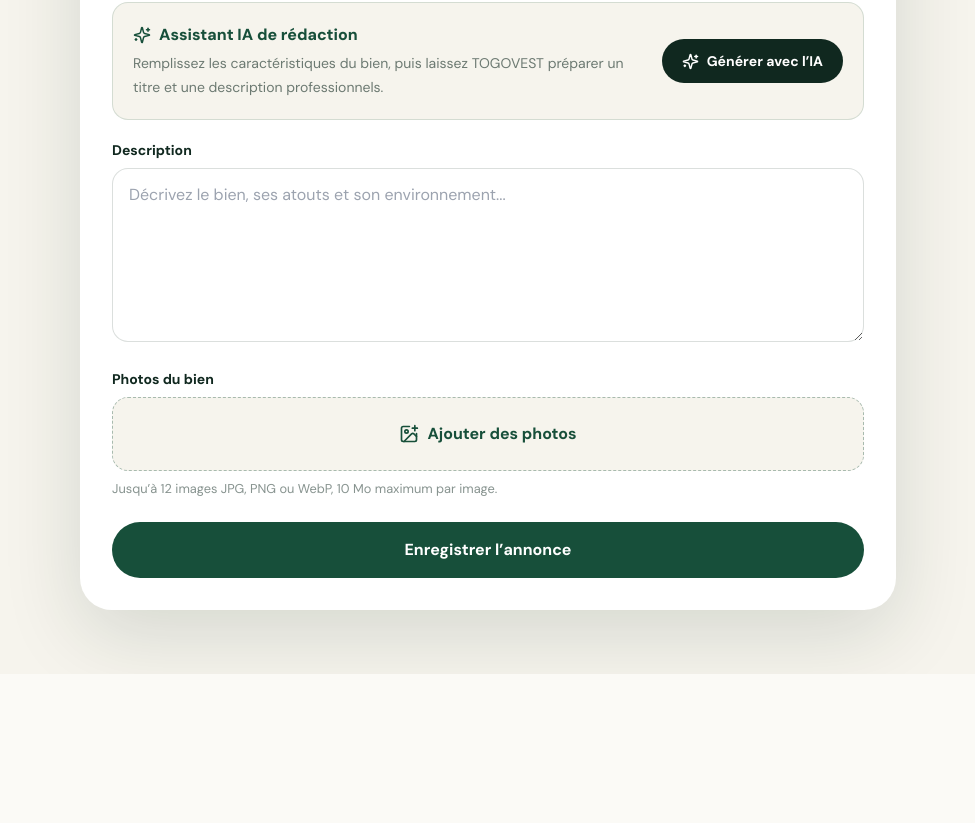
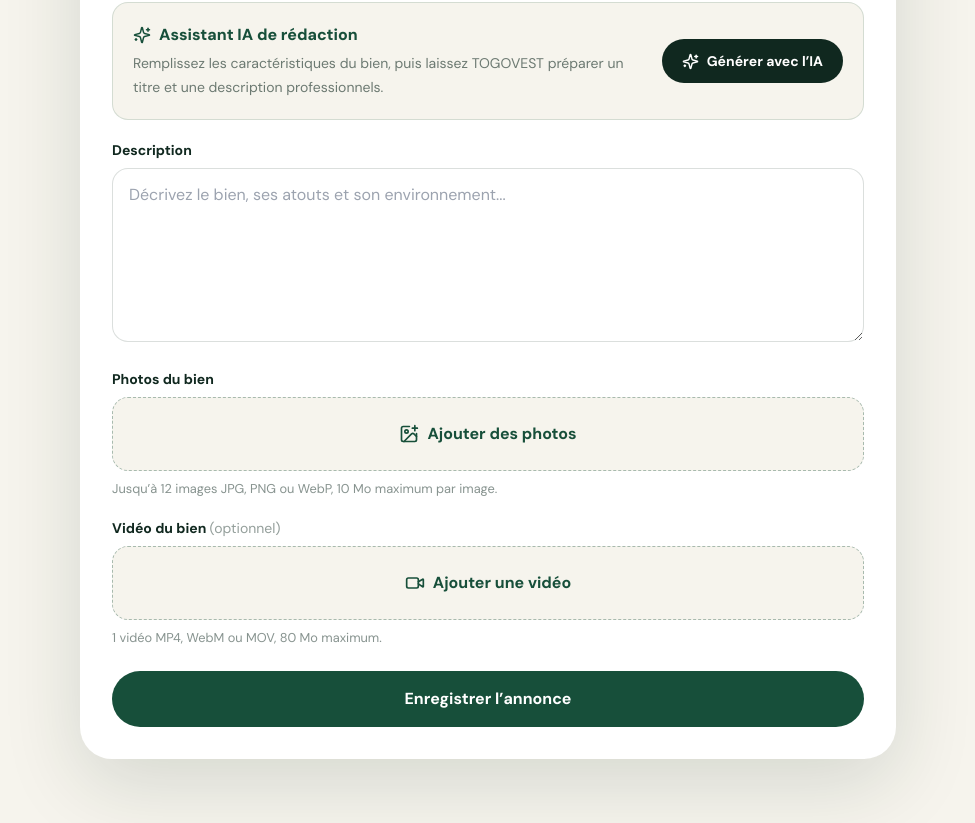
Before and after one commit to mesavic3-png/togovest, a Next.js app: page /publier in a window 1280 px wide. Shown: the part 1503-2326 px from the top of the page, without its empty margins (152-1127 px from the left). Before the commit the page ends 2177 px from the top, so only its background shows below. Built offline with nearby package versions, Linux system fonts and the light colour scheme.

Commit message:
feat: add video to property publication form

```diff
--- a/components/PropertyForm.tsx
+++ b/components/PropertyForm.tsx
@@ -20,6 +20,7 @@ import {
   X,
 } from "lucide-react";
 import { ListingAiWriter } from "@/components/ListingAiWriter";
+import { VideoUploader } from "@/components/VideoUploader";
 
 const inputClass = "w-full rounded-2xl border border-ink/15 bg-white px-4 py-3.5 outline-none transition focus:border-forest";
 
@@ -47,6 +48,7 @@ export function PropertyForm() {
   const [message, setMessage] = useState<string | null>(null);
   const [success, setSuccess] = useState(false);
   const [imageUrls, setImageUrls] = useState<string[]>([]);
+  const [videoUrl, setVideoUrl] = useState<string | null>(null);
   const [transactionType, setTransactionType] = useState<TransactionType>("SALE");
   const [amenities, setAmenities] = useState<Amenity[]>([]);
 
@@ -116,6 +118,7 @@ export function PropertyForm() {
       furnished: amenities.includes("FURNISHED"),
       amenities,
       imageUrls,
+      videoUrl: videoUrl || undefined,
     };
 
     try {
@@ -131,6 +134,7 @@ export function PropertyForm() {
       event.currentTarget.reset();
       setTransactionType("SALE");
       setImageUrls([]);
+      setVideoUrl(null);
       setAmenities([]);
     } catch (error) {
       setMessage(error instanceof Error ? error.message : "Une erreur est survenue.");
@@ -179,13 +183,7 @@ export function PropertyForm() {
             {amenityOptions.map((option) => {
               const selected = amenities.includes(option.value);
               return (
-                <button
-                  key={option.value}
-                  type="button"
-                  aria-pressed={selected}
-                  onClick={() => toggleAmenity(option.value)}
-                  className={`flex min-h-16 items-center justify-between gap-3 rounded-2xl border px-4 py-3 text-left transition ${selected ? "border-forest bg-forest text-white shadow-sm" : "border-ink/10 bg-white text-ink/70 hover:border-forest/35"}`}
-                >
+                <button key={option.value} type="button" aria-pressed={selected} onClick={() => toggleAmenity(option.value)} className={`flex min-h-16 items-center justify-between gap-3 rounded-2xl border px-4 py-3 text-left transition ${selected ? "border-forest bg-forest text-white shadow-sm" : "border-ink/10 bg-white text-ink/70 hover:border-forest/35"}`}>
                   <span className="flex items-center gap-3 font-semibold"><span className={selected ? "text-lime" : "text-forest"}>{option.icon}</span>{option.label}</span>
                   <span className={`grid h-6 w-6 shrink-0 place-items-center rounded-md border ${selected ? "border-lime bg-lime text-ink" : "border-ink/15 bg-white"}`}>{selected && <Check size={15} strokeWidth={3} />}</span>
                 </button>
@@ -202,6 +200,7 @@ export function PropertyForm() {
           <small className="mt-2 block text-ink/50">Jusqu’à 12 images JPG, PNG ou WebP, 10 Mo maximum par image.</small>
           {imageUrls.length > 0 && <div className="mt-4 grid gap-2 sm:grid-cols-2">{imageUrls.map((url, index) => <div key={url} className="flex items-center justify-between gap-3 rounded-xl bg-sand px-3 py-2 text-xs"><span className="truncate">Photo {index + 1}</span><button type="button" onClick={() => setImageUrls((items) => items.filter((item) => item !== url))} aria-label="Supprimer la photo"><X size={16}/></button></div>)}</div>}
         </div>
+        <VideoUploader videoUrl={videoUrl} onChange={setVideoUrl}/>
       </div>
 
       {message && <div className={`rounded-2xl px-4 py-3 text-sm font-semibold ${success ? "bg-lime/25 text-forest" : "bg-red-50 text-red-700"}`}>{success && <CheckCircle2 className="mr-2 inline" size={18}/>} {message}</div>}
```
